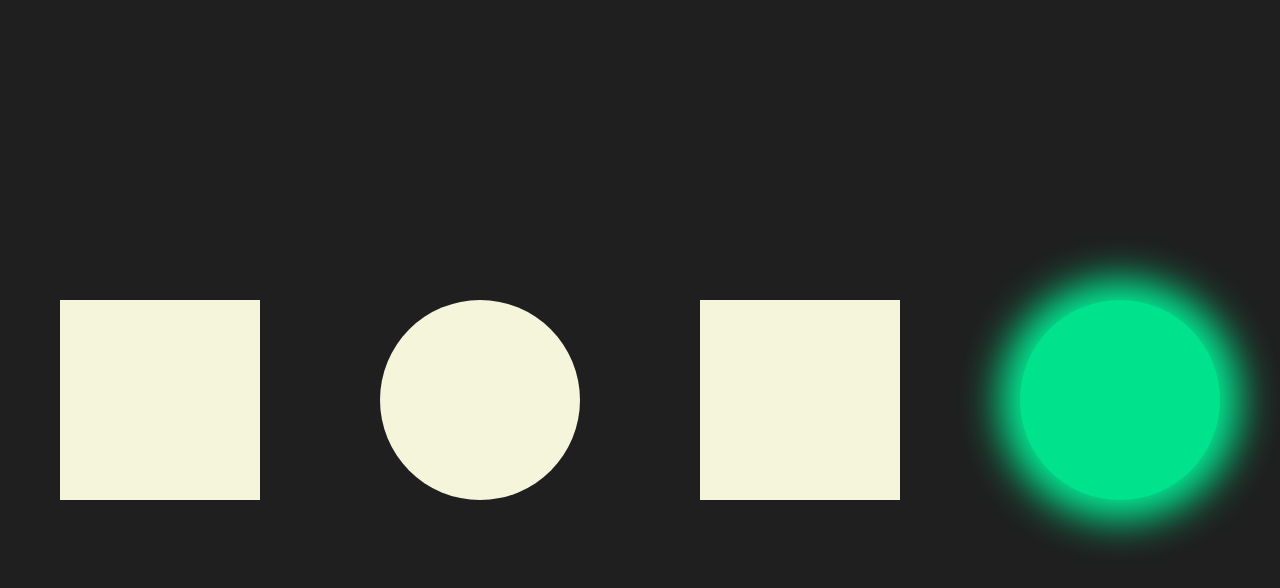
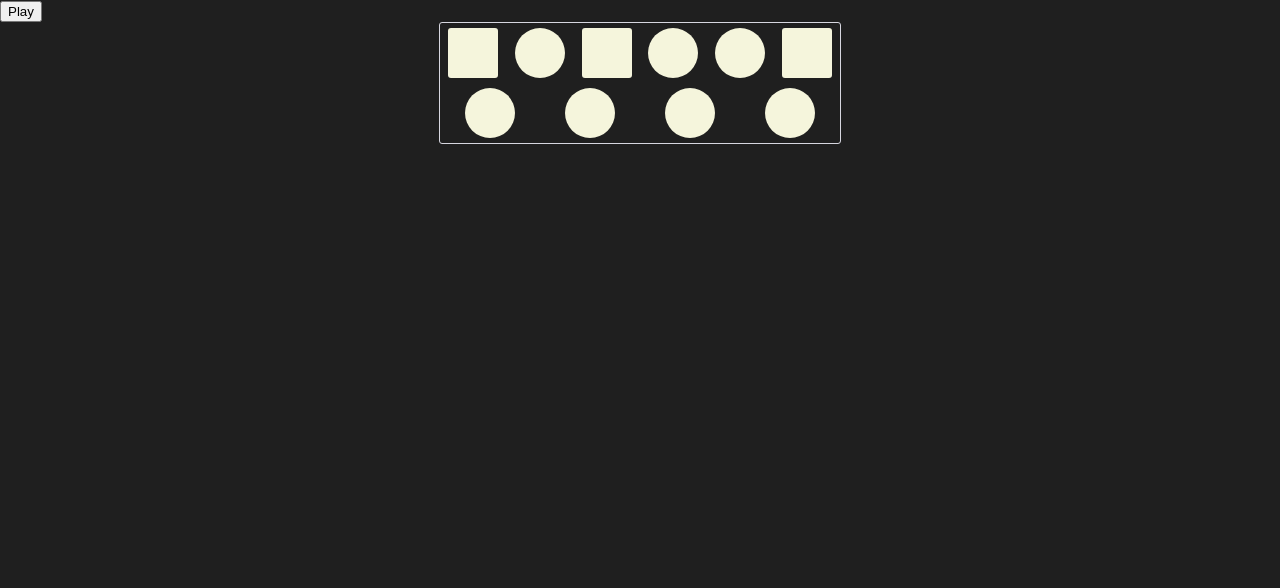
Before and after one commit to Loxphordex/Memoryfield, a React (Create React App) app: page / in a window 1280 px wide. Shown: the top 588 px of the page. Built offline with nearby package versions, Linux system fonts and the light colour scheme.

Commit message:
basic sounds

```diff
--- a/src/App.js
+++ b/src/App.js
@@ -1,21 +1,23 @@
 import React, { useState, useEffect } from 'react';
 import MemoryField from './components/MemoryField/MemoryField'
 import { getLevel } from './levels/levelDetails'
+import ControlPanel from './components/ControlPanel/ControlPanel'
 import './styles/node.css'
 import './styles/field.css'
 
 function App() {
-
-  const [currentLevel, setCurrentLevel] = useState(4)
+  const [isPlaying, setIsPlaying] = useState(false)
+  const [activeNode, setActiveNode] = useState(-1)
+  const [currentLevel, setCurrentLevel] = useState(10)
   const [nodes, setNodes] = useState(getLevel(currentLevel))
-  const [speed, setSpeed] = useState(2000)
-  const [activeNode, setActiveNode] = useState(-1)
+  const [speed, setSpeed] = useState(100)
 
   // user' guesses
   const [userSelection, setUserSelection] = useState(-1)
   const [correctSelection, setCorrectSelection] = useState(0)
 
   useEffect(() => {
+    if (isPlaying) {
       // Light next node in order in intervals set by 'speed'
       let timeout = setTimeout(() => {
         let nextNode = activeNode + 1
@@ -25,11 +27,17 @@ function App() {
       // End play sequence
       if (activeNode >= currentLevel) {
         clearTimeout(timeout)
+        setIsPlaying(false)
+        setActiveNode(-1)
       }
-  }, [activeNode, currentLevel, speed])
+    }
+  }, [activeNode, currentLevel, speed, isPlaying])
 
   return (
     <div className="App">
+      <ControlPanel
+        play={setIsPlaying}
+      />
       <MemoryField
         nodes={nodes}
         activeNode={activeNode}
--- a/src/components/Audio/synth.js
+++ b/src/components/Audio/synth.js
@@ -1,45 +1,47 @@
-import { waveforms } from './constants'
+import { waveforms } from "./constants";
 
-export default function synth(output) {
-    let AudioContext = window.AudioContext
-      || window.webkitAudioContext
-      || null
+export default function synth(outputLevel, filterFrequency, endTime) {
+  let AudioContext = window.AudioContext || window.webkitAudioContext || null;
 
   if (AudioContext) {
-      let ctx = new AudioContext()
-      let sine = ctx.createOscillator()
-      let saw = ctx.createOscillator()
-      let square = ctx.createOscillator()
-      let filter = ctx.createBiquadFilter()
-      let volume = ctx.createGain()
+    let ctx = new AudioContext();
+    let sine = ctx.createOscillator();
+    let saw = ctx.createOscillator();
+    let square = ctx.createOscillator();
+    let filter = ctx.createBiquadFilter();
+    let volume = ctx.createGain();
+    let now = ctx.currentTime;
 
     // filter setup
-      filter.type = 'lowpass'
-      filter.frequency.setValueAtTime(400, ctx.currentTime)
+    filter.type = "lowpass";
+    filter.frequency.setValueAtTime(filterFrequency, now);
 
     // sine osc
-      sine.type = waveforms.sine
-      sine.start() // Turn on oscillator
-      sine.frequency.value = 400
-      sine.connect(volume) // Hook up to gain node
+    sine.type = waveforms.sine;
+    sine.start(); // Turn on oscillator
+    sine.frequency.value = 400;
+    sine.connect(volume); // Hook up to gain node
+    sine.stop(endTime)
 
     // sawtooth osc
-      saw.type = waveforms.sawtooth
-      saw.start()
-      saw.frequency.value = 523.25
-      saw.connect(volume)
+    saw.type = waveforms.sawtooth;
+    saw.start();
+    saw.frequency.value = 523.25;
+    saw.connect(volume);
+    saw.stop(endTime)
 
     // square osc
-      square.type = waveforms.square
-      square.start()
-      square.frequency.value = 698.46
-      square.connect(volume)
+    square.type = waveforms.square;
+    square.start();
+    square.frequency.value = 698.46;
+    square.connect(volume);
+    square.stop(endTime)
 
     // Connect nodes
-      volume.gain.value = output
-      volume.connect(filter)
-      filter.connect(ctx.destination)
+    volume.gain.value = outputLevel;
+    volume.connect(filter);
+    filter.connect(ctx.destination);
   } else {
-      alert('Sorry, your browser doesn\'t support JavaScript Web Audio API')
+    alert("Sorry, your browser doesn't support JavaScript Web Audio API");
   }
 }
--- /dev/null
+++ b/src/components/ControlPanel/ControlPanel.js
@@ -0,0 +1,9 @@
+import React from 'react'
+
+export default function ControlPanel({ play }) {
+  return (
+    <section className='control-panel'>
+      <button onClick={() => play(true)}>Play</button>
+    </section>
+  )
+}
--- a/src/components/MemoryNode/MemoryNode.js
+++ b/src/components/MemoryNode/MemoryNode.js
@@ -1,4 +1,5 @@
-import React from "react";
+import React, { useEffect } from "react";
+import synth from '../Audio/synth'
 
 // Single "button" for memory game
 // presentational component containing all styles for current button
@@ -19,6 +20,14 @@ export default function MemoryNode({
   setCorrectSelection,
   select
 }) {
+
+  useEffect(() => {
+    if (activeNode == playOrder) {
+      let frequency = Math.floor(Math.random() * 1000)
+      synth(1, frequency, 0.1)
+    }
+  }, [activeNode, playOrder])
+
   return (
     <div
       key={playOrder}
--- a/src/styles/field.css
+++ b/src/styles/field.css
@@ -3,6 +3,11 @@
     align-items: center;
     justify-content: space-around;
     flex-wrap: wrap;
-    min-height: 100vh;
-    min-width: 600px;
+    max-width: 400px;
+    min-width: 400px;
+
+    margin: auto;
+
+    border: 1px solid rgb(214, 214, 223);
+    border-radius: 3px;
 }
--- a/src/styles/node.css
+++ b/src/styles/node.css
@@ -1,8 +1,10 @@
 .memory-node {
-    min-width: 200px;
-    min-height: 200px;
+    min-width: 50px;
+    min-height: 50px;
     display: inline-block;
+    margin: 5px;
     background-color: beige;
+    border-radius: 3px;
 }
 
 .memory-node-circle {
```
Also changed, not shown: src/components/Audio/constants.jsx (renamed from src/constants.jsx). Lines whose indentation alone changed are shown as unchanged.
